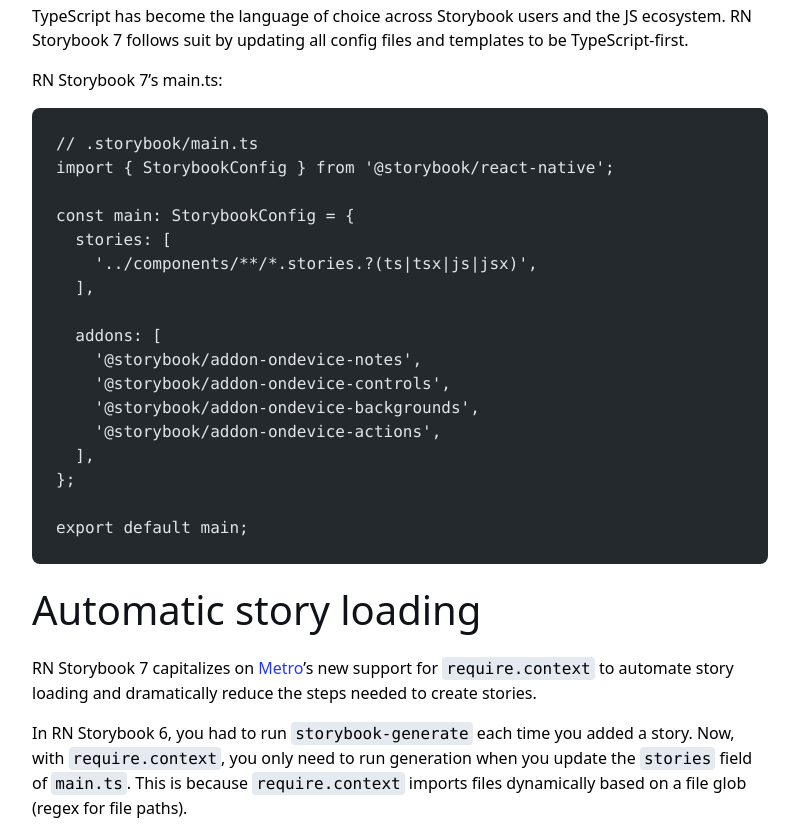
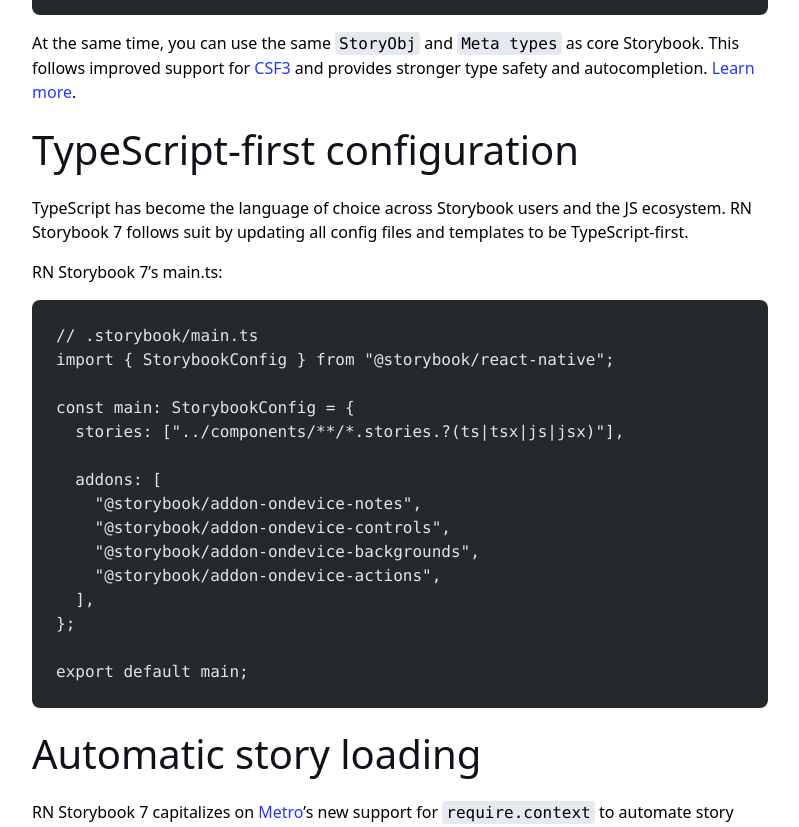
Before and after one commit to dannyhw/dannyhw-blog, an Astro site: page /blog/react-native-storybook-7 in a window 1280 px wide. Shown: the part 2080-2907 px from the top of the page, without its empty margins (240-1039 px from the left). Built offline with nearby package versions, Linux system fonts and the light colour scheme; Astro itself is replaced by a stand-in of ours; code samples lack their colours.

Commit message:
fix: formatting in blog post

````diff
--- a/src/content/blog/react-native-storybook-7.md
+++ b/src/content/blog/react-native-storybook-7.md
@@ -10,11 +10,17 @@
 Today, we’re thrilled to announce our latest major release for React Native users: **React Native Storybook 7**! This aligns RN Storybook to core Storybook 7.6, enhances code re-use between `@storybook/react` and `@storybook/react-native`, and builds the foundations for more frequent and streamlined future releases.
 
 📖 Storybook 7 compatibility
+
 🧩 Improved support for Component Story Format 3
+
 🔒 TypeScript-first
+
 💨 Automatic story loading
+
 🛡️ Improved error handling
+
 📝 Enhanced markdown support
+
 🎛️ Auto-generation for controls
 
 ## Storybook 7 compatibility
@@ -47,24 +53,23 @@
 At the same time, you can use the same `StoryObj` and `Meta types` as core Storybook. This follows improved support for [CSF3](https://storybook.js.org/blog/storybook-csf3-is-here/) and provides stronger type safety and autocompletion. [Learn more](https://storybook.js.org/blog/improved-type-safety-in-storybook-7/).
 
 ## TypeScript-first configuration
+
 TypeScript has become the language of choice across Storybook users and the JS ecosystem. RN Storybook 7 follows suit by updating all config files and templates to be TypeScript-first.
 
 RN Storybook 7’s main.ts:
 
 ```ts
 // .storybook/main.ts
-import { StorybookConfig } from '@storybook/react-native';
+import { StorybookConfig } from "@storybook/react-native";
 
 const main: StorybookConfig = {
-  stories: [
-    '../components/**/*.stories.?(ts|tsx|js|jsx)',
-  ],
+  stories: ["../components/**/*.stories.?(ts|tsx|js|jsx)"],
 
   addons: [
-    '@storybook/addon-ondevice-notes',
-    '@storybook/addon-ondevice-controls',
-    '@storybook/addon-ondevice-backgrounds',
-    '@storybook/addon-ondevice-actions',
+    "@storybook/addon-ondevice-notes",
+    "@storybook/addon-ondevice-controls",
+    "@storybook/addon-ondevice-backgrounds",
+    "@storybook/addon-ondevice-actions",
   ],
 };
 
@@ -86,7 +91,7 @@
   transformer: {
     unstable_allowRequireContext: true,
   },
-}
+};
 ```
 
 [Read more about this on my Dev.To](https://dev.to/dannyhw/dynamic-imports-supported-in-react-native-273j).
````
